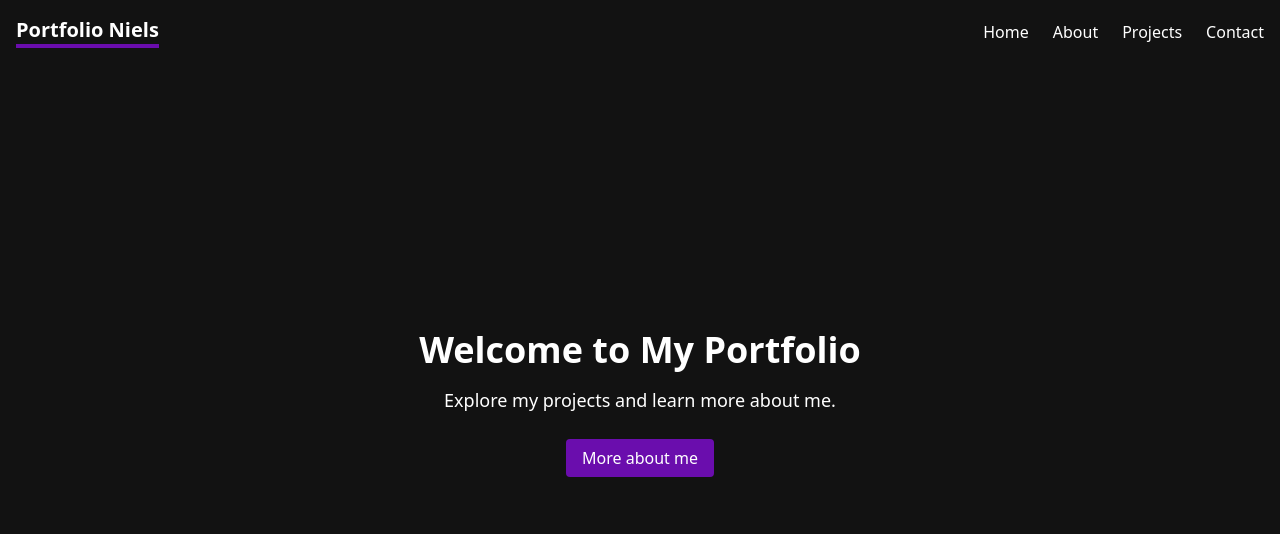
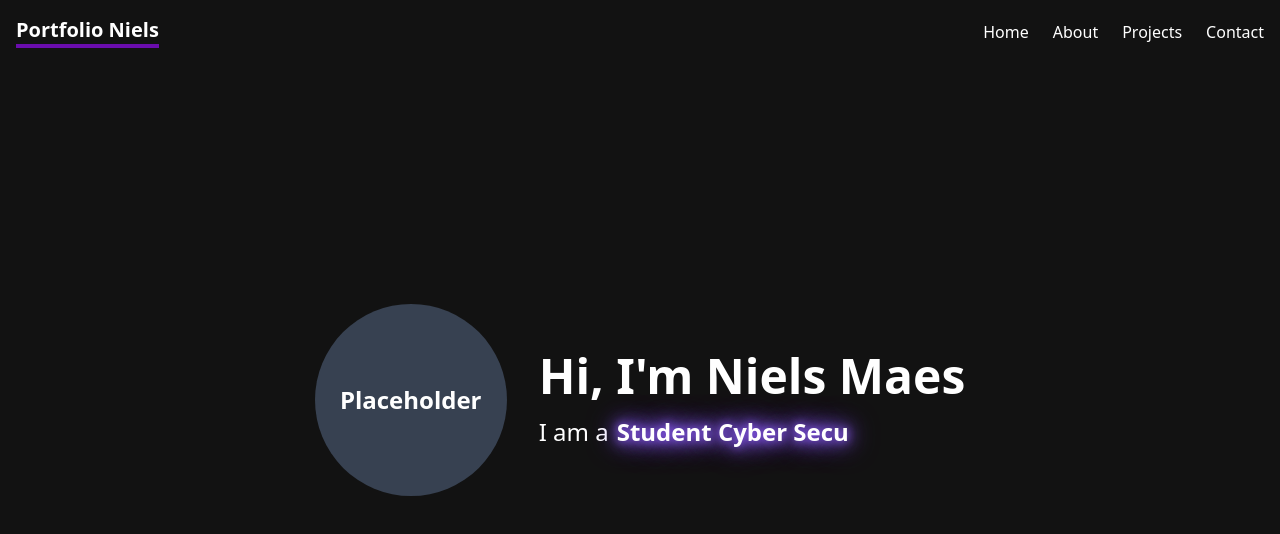
Before and after one commit to NielsM05/portfolioniels, a Vue app: page / in a window 1280 px wide. Shown: the top 534 px of the page. Built offline with nearby package versions, Linux system fonts and the light colour scheme.

Commit message:
Changed the style of the positions with a glowing effect and added root purple

```diff
--- a/src/assets/style.css
+++ b/src/assets/style.css
@@ -27,3 +27,6 @@ body {
 .border-purple-accent {
     border-color: #6a0dad;
 }
+:root {
+    --purple-accent: #6a0dad;
+}
--- a/src/views/HomeView.vue
+++ b/src/views/HomeView.vue
@@ -1,11 +1,25 @@
 <template>
   <div class="bg-darkest-blue text-white min-h-screen flex items-center justify-center">
-    <div class="text-center">
-      <h1 class="text-4xl font-bold mb-4">Welcome to My Portfolio</h1>
-      <p class="text-lg mb-8">Explore my projects and learn more about me.</p>
-      <router-link to="/projects" class="bg-purple-accent text-white py-2 px-4 rounded hover:bg-purple-700 transition duration-300">
-        More about me
-      </router-link>
+    <div class="flex flex-col md:flex-row items-center gap-8 text-center md:text-left">
+      <!-- Left Section: Placeholder Image -->
+      <div>
+        <div class="w-48 h-48 bg-gray-700 rounded-full flex items-center justify-center text-2xl font-bold">
+          Placeholder
+        </div>
+      </div>
+
+      <!-- Right Section: Name and Typing Animation -->
+      <div>
+        <h1 class="text-5xl font-bold mb-4">Hi, I'm Niels Maes</h1>
+        <div class="text-2xl">
+          <!-- Static Prefix -->
+          <span class="mr-2">I am a</span>
+          <!-- Typing Animation -->
+          <span class="text-purple-accent font-semibold glow-effect">
+            {{ currentText }}
+          </span>
+        </div>
+      </div>
     </div>
   </div>
 </template>
@@ -13,9 +27,72 @@
 <script>
 export default {
   name: 'HomeView',
+  data() {
+    return {
+      positions: [
+        'Developer',
+        'Student Cyber Security',
+        'Co-founder of Stellarnode',
+      ],
+      currentIndex: 0,
+      currentText: '',
+      typingSpeed: 100, // Typing speed in ms
+    };
+  },
+  mounted() {
+    this.startTypingAnimation();
+  },
+  methods: {
+    startTypingAnimation() {
+      let positionIndex = 0;
+      let charIndex = 0;
+      const type = () => {
+        if (charIndex < this.positions[positionIndex].length) {
+          this.currentText += this.positions[positionIndex][charIndex];
+          charIndex++;
+        } else {
+          setTimeout(() => {
+            this.deleteText(() => {
+              positionIndex = (positionIndex + 1) % this.positions.length;
+              charIndex = 0;
+              this.currentText = '';
+              type();
+            });
+          }, 1500); // Pause before deleting
+          return;
+        }
+        setTimeout(type, this.typingSpeed);
+      };
+
+      type();
+    },
+    deleteText(callback) {
+      const deleteChar = () => {
+        if (this.currentText.length > 0) {
+          this.currentText = this.currentText.slice(0, -1);
+          setTimeout(deleteChar, this.typingSpeed);
+        } else {
+          callback();
+        }
+      };
+      deleteChar();
+    },
+  },
 };
 </script>
 
 <style scoped>
-/* Add any additional styles here */
+.glow-effect {
+  text-shadow: 0 0 8px #8b5cf6, 0 0 16px #8b5cf6, 0 0 24px #8b5cf6, 0 0 32px #8b5cf6;
+}
+
+.typing-animation {
+  display: inline-block;
+}
+
+@keyframes blink {
+  50% {
+    opacity: 0;
+  }
+}
 </style>
```
